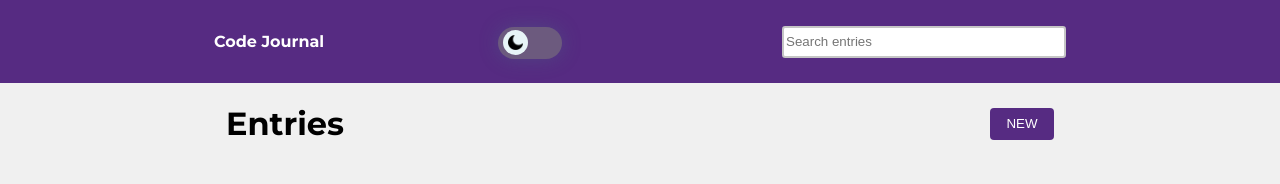
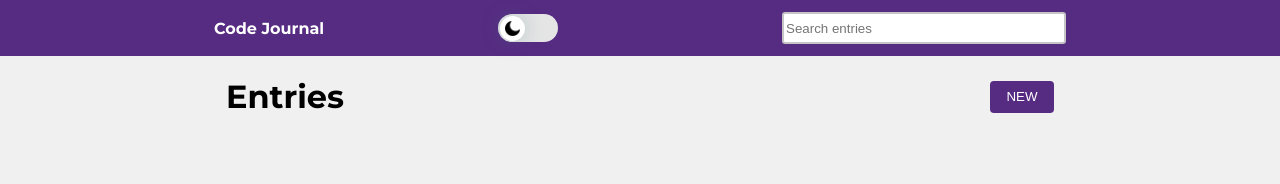
Before and after one commit to mpowers1113/code-journal, a website: page index.html in a window 1280 px wide. Drawn offline with Linux system fonts and the light colour scheme.

Commit message:
Dark mode without plagiarism.

```diff
--- a/css/styles.css
+++ b/css/styles.css
@@ -52,8 +52,6 @@ header .container {
 
 header h4 {
   color: white;
-
-  /* padding: 1rem 0; */
   margin: 0;
 }
 
@@ -179,39 +177,34 @@ form {
   cursor: pointer;
 }
 
-#switch {
-  width: 0;
-  height: 0;
-  visibility: hidden;
+.switch {
+  cursor: pointer;
+  display: flex;
+  justify-content: flex-start;
+  align-items: center;
+  width: 60px;
+  height: 28px;
+  background-color: #e5e5e5;
+  border-radius: 1.5rem;
+  padding: 0 2px;
+  transition: 0.5s;
 }
 
-#switch-label {
-  display: block;
-  width: 4rem;
-  height: 2rem;
-  background-color: #6c5a7e;
-  border-radius: 1.5rem;
-  position: relative;
-  cursor: pointer;
-  transition: 0.5s;
-  box-shadow: 0 0 20px #477a8550;
-  margin-bottom: 1.5rem;
+.flip {
+  justify-content: flex-end;
 }
 
-#switch-label::after {
-  content: "";
+.switch-ball {
+  cursor: pointer;
   width: 25px;
   height: 25px;
-  background-color: #e8f5f7;
-  position: absolute;
+  background-color: white;
   border-radius: 15px;
-  top: 3px;
-  left: 5px;
-  transition: 0.5s;
   background-image: url('../images/moon.png');
   background-position: center;
   background-size: 15px;
   background-repeat: no-repeat;
+  box-shadow: 0 0 20px #477a8550;
 }
 
 #switch:checked + #switch-label::after {
--- a/index.html
+++ b/index.html
@@ -22,8 +22,9 @@
           <h4>Code Journal</h4>
         </div>
         <div class="column-third">
-          <input type="checkbox" name="switch" id="switch">
-          <label for="switch" id="switch-label"></label>
+          <div name="switch" class="switch">
+            <div for="switch" class="switch-ball"></div>
+          </div>
         </div>
         <div class="column-third">
           <input type="text" id="search" placeholder="Search entries">
--- a/js/main.js
+++ b/js/main.js
@@ -15,7 +15,7 @@ var $cancelButton = document.querySelector('.cancel');
 var $deleteEntrySpan = document.querySelector('.delete-entry-span');
 var $confirmModalOverlay = document.querySelector('.overlay');
 var $search = document.querySelector('#search');
-var $darkModeSwitch = document.querySelector('#switch');
+var $darkModeSwitch = document.querySelector('.switch');
 
 var $allJournalEntries = $journalList.childNodes;
 
@@ -23,6 +23,7 @@ var $allJournalEntries = $journalList.childNodes;
 
 $darkModeSwitch.addEventListener('click', function () {
   document.body.classList.toggle('dark-theme');
+  $darkModeSwitch.classList.toggle('flip');
 });
 
 // -------------Search Handler---------------------
```
